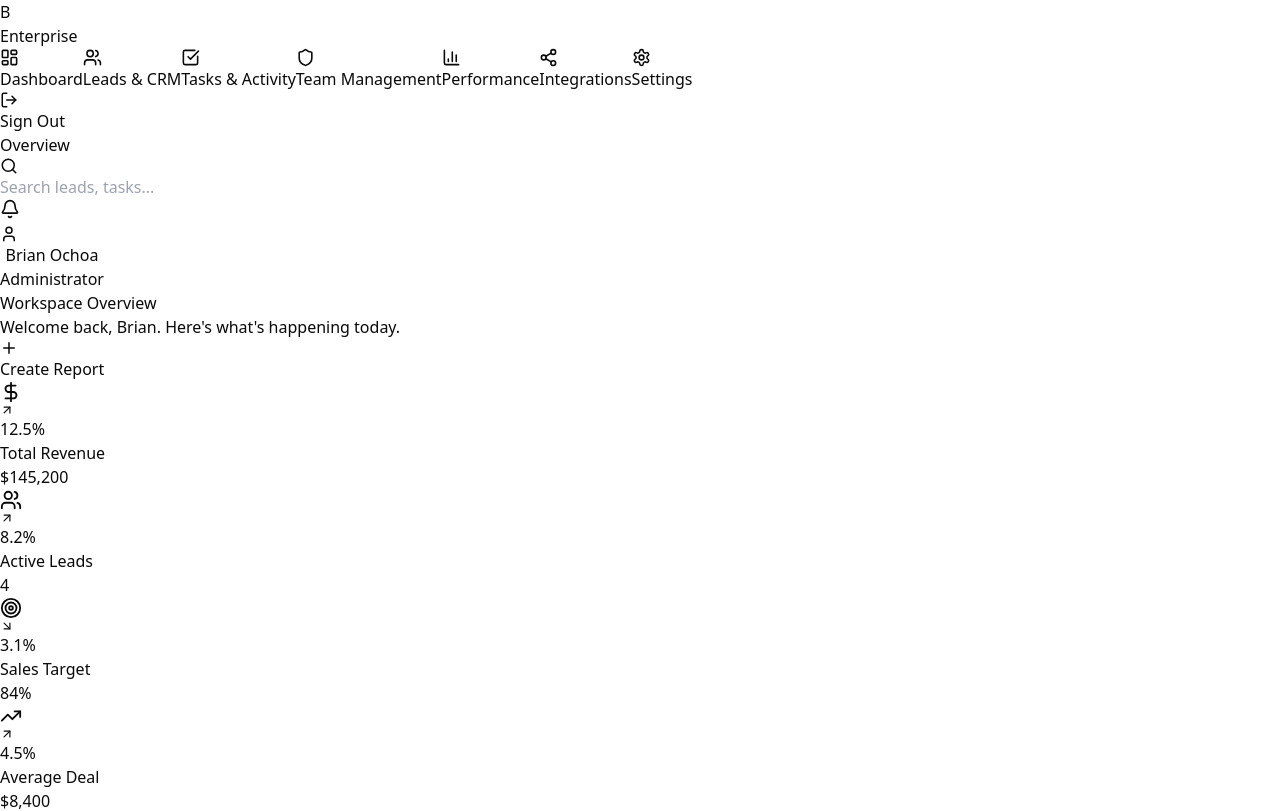
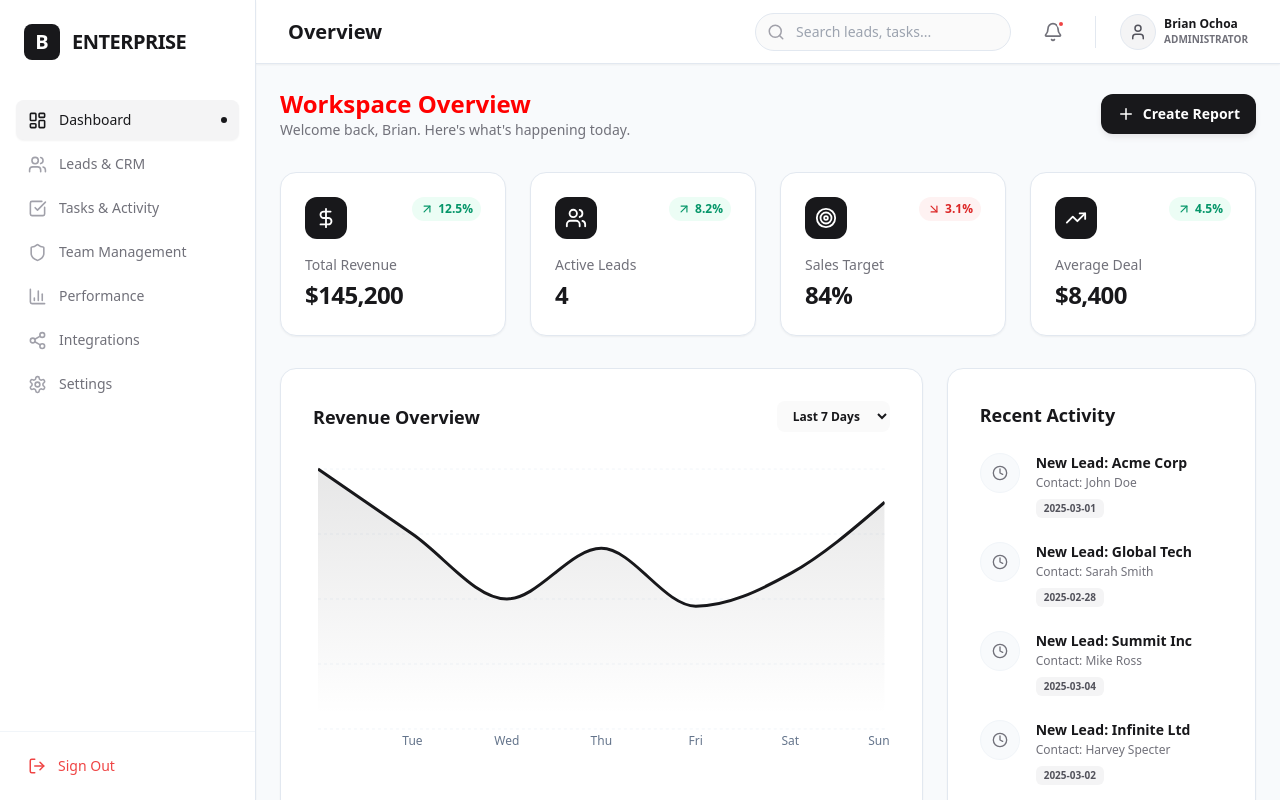
Before and after one commit to bxzex/enterprise-crm, a React (Vite) app: page / in a window 1280 px wide. Shown: the top 811 px of the page. Built offline with nearby package versions, Linux system fonts and the light colour scheme.

Commit message:
fix: bump tailwind/postcss versions and path resolution

```diff
--- a/index.html
+++ b/index.html
@@ -10,7 +10,7 @@
 
 <body>
     <div id="root"></div>
-    <script type="module" src="/src/main.jsx"></script>
+    <script type="module" src="src/main.jsx"></script>
 </body>
 
 </html>
--- a/src/index.css
+++ b/src/index.css
@@ -53,7 +53,13 @@
   * {
     @apply border-border;
   }
+
   body {
     @apply bg-background text-foreground;
   }
 }
+
+/* Test rule to verify CSS loading */
+h1 {
+  color: #ff0000 !important;
+}
--- a/tailwind.config.js
+++ b/tailwind.config.js
@@ -2,7 +2,7 @@
 export default {
     content: [
         "./index.html",
-        "./src*.{js,ts,jsx,tsx}",
+        "./src/**/*.{js,ts,jsx,tsx}",
     ],
     theme: {
         extend: {
```
Also changed, not shown: package.json (+4 -4 lines).
